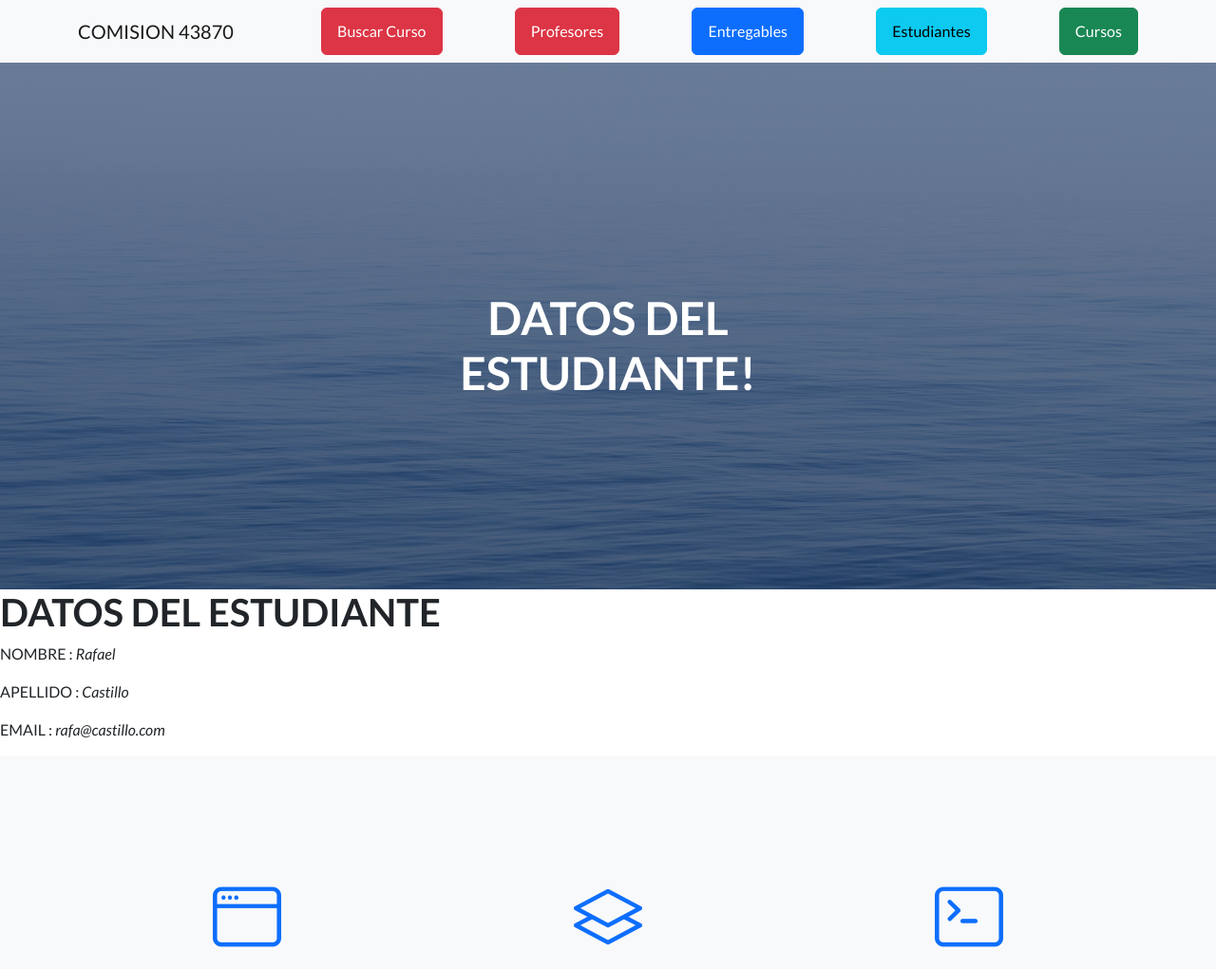
After one commit to francodimartino/coder43870, a Django app: page /AppCoder/estudiante/1 in a window 1280 px wide. The commit adds this page. Shown: the top 1021 px of the page at 95% size. Run offline with Django 4.2, Linux system fonts and the light colour scheme; data comes from the database, SQL or seed files in the repository; both versions use the stored data as it was after the commit; some libraries are stand-ins or nearby versions.

Commit message:
fin clase 22

```diff
--- a/AppCoder/models.py
+++ b/AppCoder/models.py
@@ -12,6 +12,8 @@ class Estudiante(models.Model):
     nombre=models.CharField(max_length=50)
     apellido=models.CharField(max_length=50)
     email=models.EmailField()
+    def __str__(self):
+        return f"{self.nombre} {self.apellido}"
 
 class Profesor(models.Model):
     nombre= models.CharField(max_length=50)
--- /dev/null
+++ b/AppCoder/templates/AppCoder/estudiante_detalle.html
@@ -0,0 +1,13 @@
+{% extends "AppCoder/padre.html" %}
+
+{% load static %}
+
+{% block titulo %}<h1>DATOS DEL ESTUDIANTE!</h1> {% endblock %}
+
+{% block contenido_que_cambia %}
+<h1>DATOS DEL ESTUDIANTE</h1>
+
+<p>NOMBRE : <i>{{estudiante.nombre}}</i></p>
+<p>APELLIDO : <i>{{estudiante.apellido}}</i></p>
+<p>EMAIL : <i>{{estudiante.email}}</i></p>
+{% endblock %}
--- a/AppCoder/templates/AppCoder/padre.html
+++ b/AppCoder/templates/AppCoder/padre.html
@@ -27,7 +27,7 @@
                <a class="btn btn-danger" href="{% url 'busquedaComision' %}">Buscar Curso</a>
                <a class="btn btn-danger" href="{% url 'profesores' %}">Profesores</a>
                 <a class="btn btn-primary" href="{% url 'entregables' %}">Entregables</a>
-                <a class="btn btn-info" href="{% url 'estudiantes' %}">Estudiantes</a>
+                <a class="btn btn-info" href="{% url 'estudiante_list' %}">Estudiantes</a>
                 <a class="btn btn-success" href="{% url 'cursos' %}">Cursos</a>
             </div>
         </nav>
--- a/AppCoder/urls.py
+++ b/AppCoder/urls.py
@@ -12,4 +12,14 @@ urlpatterns = [
         path("busquedaComision/", busquedaComision, name="busquedaComision"),
         path("buscar/", buscar, name="buscar"),
 
+        path("eliminarProfesor/<id>", eliminarProfesor, name="eliminarProfesor"),
+        path("editarProfesor/<id>", editarProfesor, name="editarProfesor"),
+
+        path("estudiante/list/", EstudianteList.as_view(), name="estudiante_list"),
+        path('estudiante/nuevo/', EstudianteCreacion.as_view(), name='estudiante_crear'),
+        path('estudiante/<pk>', EstudianteDetalle.as_view(), name='estudiante_detalle'),
+        path('estudiante/borrar/<pk>', EstudianteDelete.as_view(), name='estudiante_borrar'),
+        path('estudiante/editar/<pk>', EstudianteUpdate.as_view(), name='estudiante_editar'),
+
+
 ]
--- a/AppCoder/views.py
+++ b/AppCoder/views.py
@@ -1,7 +1,9 @@
 from django.shortcuts import render
-from .models import Curso, Profesor
+from .models import Curso, Profesor, Estudiante
 from django.http import HttpResponse
 from .forms import CursoForm, ProfesorForm
+from django.views.generic import ListView, DetailView, CreateView, UpdateView, DeleteView
+from django.urls import reverse_lazy
 
 # Create your views here.
 def crear_curso(request):
@@ -37,15 +39,75 @@ def profesores(request):
             profesion=info["profesion"]
             profesor=Profesor(nombre=nombre,apellido=apellido,email=email,profesion=profesion)
             profesor.save()
-            formulario_profesor=ProfesorForm()
-            return render(request,"AppCoder/profesores.html", {"mensaje":"Profesor creado", "formulario":formulario_profesor})
+            mensaje="Profesor creado"
+
+
         else:
-            return render(request,"AppCoder/profesores.html", {"mensaje":"Datos invalidos"})
+            mensaje="Datos invalidos"
+        profesores=Profesor.objects.all()
+        formulario_profesor=ProfesorForm()
+        return render(request,"AppCoder/profesores.html", {"mensaje":mensaje, "formulario":formulario_profesor, "profesores":profesores})
     else:
 
         formulario_profesor=ProfesorForm()
+        profesores=Profesor.objects.all()
 
-    return render(request,"AppCoder/profesores.html", {"formulario":formulario_profesor})
+    return render(request,"AppCoder/profesores.html", {"formulario": formulario_profesor, "profesores":profesores})
+
+def eliminarProfesor(request, id):
+    profesor=Profesor.objects.get(id=id)
+    profesor.delete()
+    profesores=Profesor.objects.all()
+    formulario_profesor=ProfesorForm()
+    mensaje="Profesor eliminado"
+    return render(request,"AppCoder/profesores.html", {"mensaje":mensaje, "formulario":formulario_profesor, "profesores":profesores})
+
+def editarProfesor(request, id):
+
+    profesor=Profesor.objects.get(id=id)
+    if request.method=="POST":
+        form=ProfesorForm(request.POST)
+        if form.is_valid():
+            info=form.cleaned_data
+            profesor.nombre=info["nombre"]
+            profesor.apellido=info["apellido"]
+            profesor.email=info["email"]
+            profesor.profesion=info["profesion"]
+
+            profesor.save()
+            mensaje="Profesor editado!"
+            profesores=Profesor.objects.all()
+            formulario_profesor=ProfesorForm()
+            return render(request,"AppCoder/profesores.html", {"mensaje":mensaje, "formulario":formulario_profesor, "profesores":profesores})
+
+    else:
+
+        formulario_profesor=ProfesorForm(initial={"nombre":profesor.nombre, "apellido":profesor.apellido, "email":profesor.email, "profesion":profesor.profesion})
+        return render(request,"AppCoder/editarProfesor.html", {"formulario":formulario_profesor, "profesor":profesor})
+
+
+class EstudianteList(ListView):#vista usada para LISTAR
+    model= Estudiante
+    template_name= "AppCoder/estudiantes.html"
+
+class EstudianteCreacion(CreateView):#vista usada para CREAR
+    model= Estudiante
+    success_url= reverse_lazy("estudiante_list")
+    fields=['nombre', 'apellido', 'email']
+
+class EstudianteDetalle(DetailView): #vista usada para MOSTRAR DATOS
+    model=Estudiante
+    template_name="Appcoder/estudiante_detalle.html"
+
+class EstudianteDelete(DeleteView):#vista usada para ELIMINAR
+    model=Estudiante
+    success_url= reverse_lazy("estudiante_list")
+
+class EstudianteUpdate(UpdateView):#vista usada para EDITAR
+    model = Estudiante
+    success_url = reverse_lazy('estudiante_list')
+    fields=['nombre', 'apellido', 'email']
+
 
 def cursos(request):
     if request.method=="POST":
```
Also changed, not shown: AppCoder/templates/AppCoder/editarProfesor.html (added, +24 -0 lines), AppCoder/templates/AppCoder/estudiante_confirm_delete.html (added, +15 -0 lines), AppCoder/templates/AppCoder/estudiante_form.html (added, +15 -0 lines), AppCoder/templates/AppCoder/estudiantes.html (+24 -1 lines), AppCoder/templates/AppCoder/profesores.html (+40 -1 lines), db.sqlite3.
